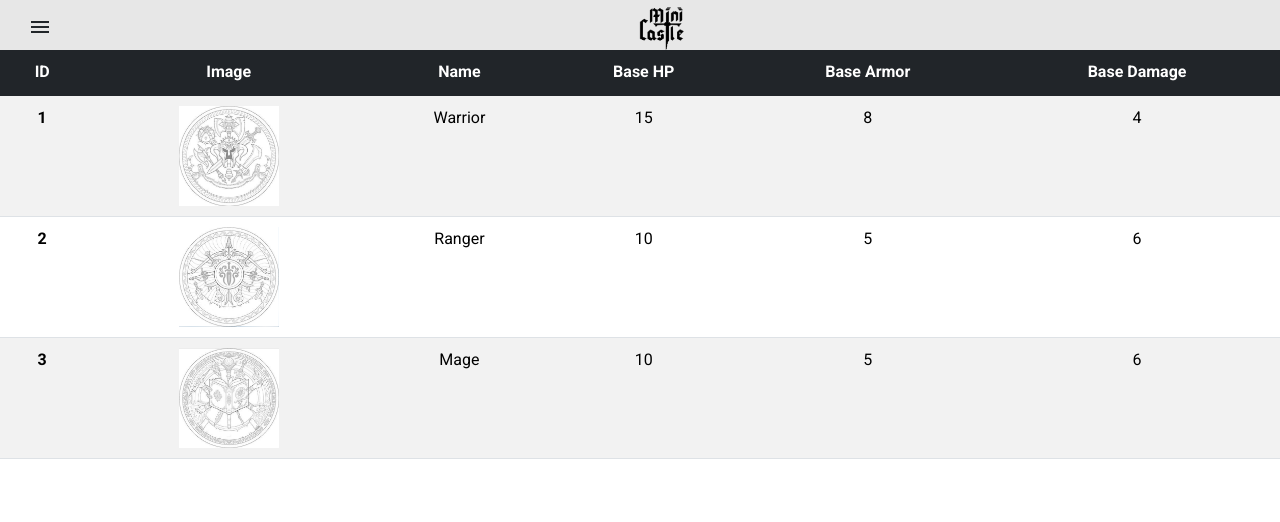
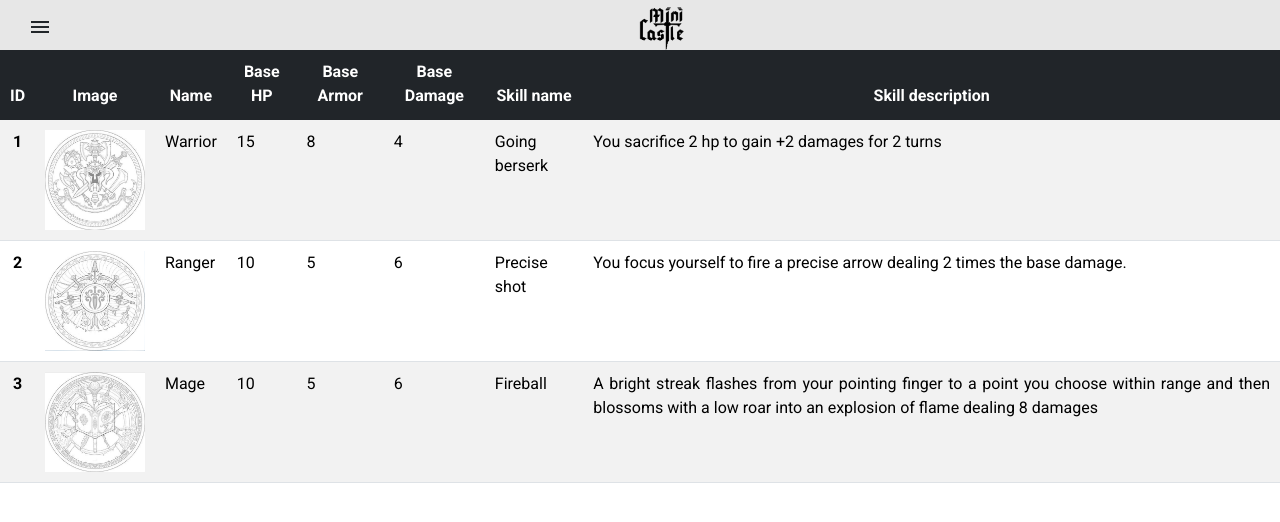
Before and after one commit to Gheotik/Mini-Castle, an Angular app in the folder Mini_Castle_Front/: page /table in a window 1280 px wide. Shown: the top 522 px of the page. Built offline with nearby package versions, Linux system fonts and the light colour scheme.

Commit message:
Visualisation of fields 'Skills': name and description + integration of Table into /classes

```diff
--- a/Mini_Castle_Front/src/app/core/entities/class.ts
+++ b/Mini_Castle_Front/src/app/core/entities/class.ts
@@ -1,3 +1,5 @@
+import { Skills } from "./skills"
+
 export interface Class {
     id: string
     image: string
@@ -5,5 +7,5 @@ export interface Class {
     base_hp: number
     base_armor: number
     base_damage: number
-    skill: string
+    skill: Skills[]
 }
--- a/Mini_Castle_Front/src/app/feature/class-carousel/class-carousel.component.html
+++ b/Mini_Castle_Front/src/app/feature/class-carousel/class-carousel.component.html
@@ -22,4 +22,5 @@
       </ngb-carousel>
     </div>
   </div>
+  <app-table></app-table>
 </div>
--- a/Mini_Castle_Front/src/app/shared/table/table.component.html
+++ b/Mini_Castle_Front/src/app/shared/table/table.component.html
@@ -1,5 +1,5 @@
 <div class="table-responsive">
-<table class="table table-bordered" class="table table-striped table-hover"  >
+    <table class="table table-bordered" class="table table-striped table-hover">
         <thead class="table-dark">
             <tr>
                 <th scope="col">ID</th>
@@ -8,20 +8,22 @@
                 <th scope="col">Base HP</th>
                 <th scope="col">Base Armor</th>
                 <th scope="col">Base Damage</th>
-            <!-- <th>Skill</th> -->
+                <th scope="col">Skill name </th>
+                <th scope="col">Skill description</th>
             </tr>
         </thead>
         <tbody class="table-group-divider">
             <tr *ngFor="let classItem of classes">
-
                 <th scope="row">{{ classItem.id }}</th>
-
-            <td><img [src]="classItem.image" alt="{{ classItem.name }}" /></td>
+                <td><img class="rounded float-start" class="img-fluid" [src]="classItem.image"
+                        alt="{{ classItem.name }}" /></td>
                 <td>{{ classItem.name }}</td>
                 <td>{{ classItem.base_hp }}</td>
                 <td>{{ classItem.base_armor }}</td>
                 <td>{{ classItem.base_damage }}</td>
-            <!-- <td>{{ classItem.skill }}</td> -->
+                <td>{{ classItem.skill[0].name }}</td>
+                <td>{{ classItem.skill[0].description }}</td>
+
             </tr>
         </tbody>
     </table>
--- a/Mini_Castle_Front/src/app/shared/table/table.component.scss
+++ b/Mini_Castle_Front/src/app/shared/table/table.component.scss
@@ -11,15 +11,23 @@ table {
 
 }
 
+tr {
+
+    padding: 20px;
+    text-align: center;
+
+}
+
 th {
     padding: 10px;
     text-align: center;
+
 }
 
 
 td {
     padding: 10px;
-    text-align: center;
+    text-align: justify;
 }
 
 /* CSS for the table image */
--- a/Mini_Castle_Front/src/app/shared/table/table.component.ts
+++ b/Mini_Castle_Front/src/app/shared/table/table.component.ts
@@ -1,5 +1,6 @@
 import { Component, OnInit } from '@angular/core';
 import { Class } from 'src/app/core/entities/class';
+import { Skills } from 'src/app/core/entities/skills';
 import { TableService } from 'src/app/shared/table/table.service';
 
 @Component({
@@ -9,7 +10,8 @@ import { TableService } from 'src/app/shared/table/table.service';
 })
 export class TableComponent implements OnInit{
 
-  classes: Class[] = [];
+classes: Class[] = [];
+skills: Skills[] = [];
 
 constructor(private classService: TableService) { }
 
--- a/Mini_Castle_Front/src/assets/json.json
+++ b/Mini_Castle_Front/src/assets/json.json
@@ -22,7 +22,7 @@
             "skill": [
                 {
                     "name": "Precise shot",
-                    "Description": "You focus yourself to fire a precise arrow dealing 2 times the base damage."
+                    "description": "You focus yourself to fire a precise arrow dealing 2 times the base damage."
                 }]
         }, {
             "id": "3",
@@ -34,7 +34,7 @@
             "skill": [
                 {
                     "name": "Fireball",
-                    "Description": "A bright streak flashes from your pointing finger to a point you choose within range and then blossoms with a low roar into an explosion of flame dealing 8 damages"
+                    "description": "A bright streak flashes from your pointing finger to a point you choose within range and then blossoms with a low roar into an explosion of flame dealing 8 damages"
                 }]
         }
     ]
```
Lines whose indentation alone changed are shown as unchanged.
